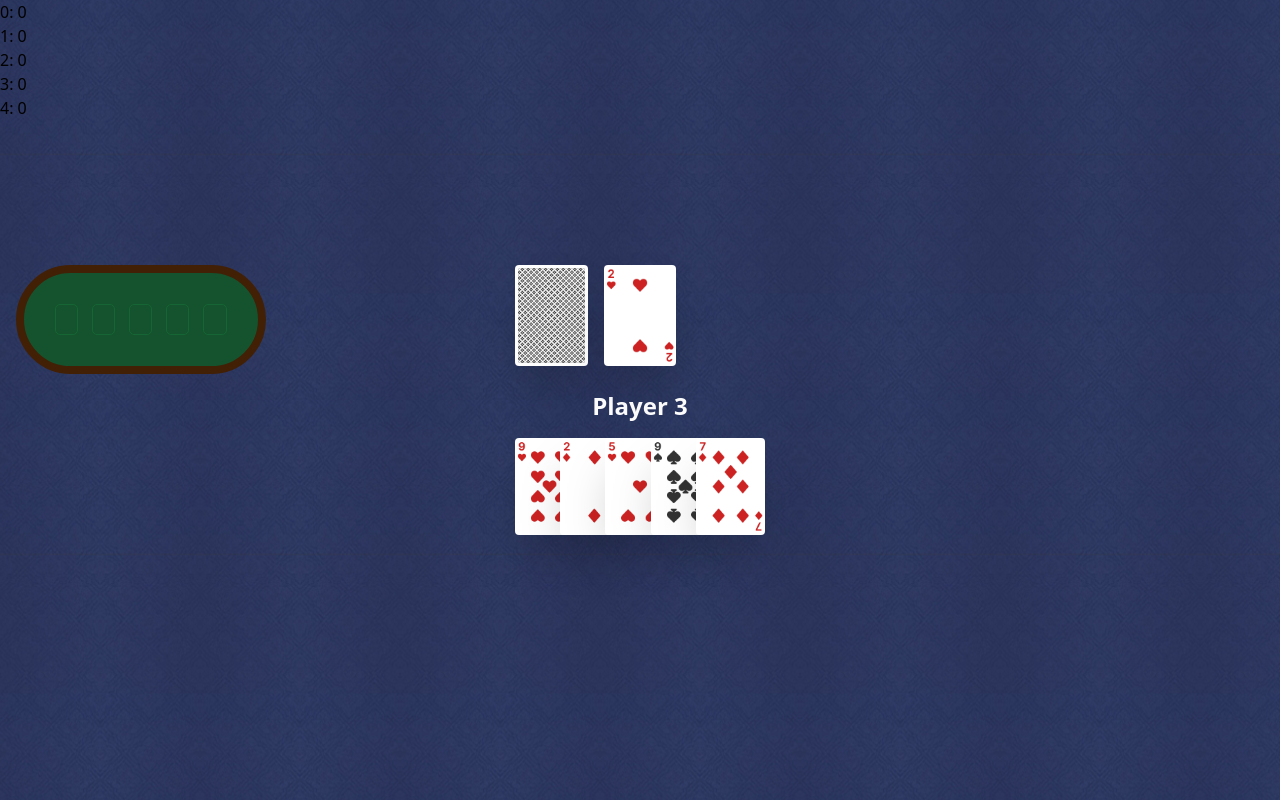
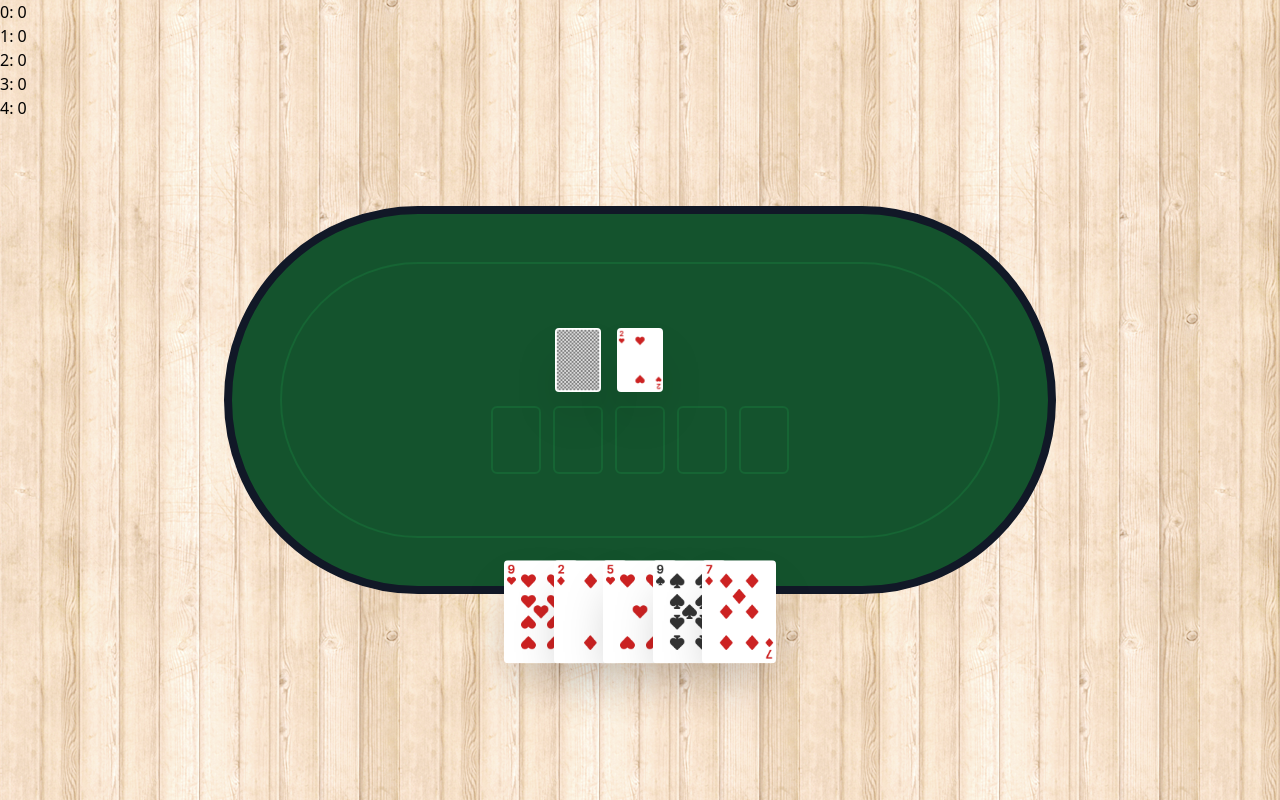
Before and after one commit to danielfeather/twety-five, a React (Create React App) app: page /games/13b56b64-14df-4efa-8edf-567d80291c27 in a window 1280 px wide. Built offline with nearby package versions, Linux system fonts and the light colour scheme; the HTML template or start-up script is replaced by a standard one.

Commit message:
Styled table

```diff
--- a/src/components/Deck.tsx
+++ b/src/components/Deck.tsx
@@ -27,7 +27,7 @@ function getTrumpCard(card: number, robbed: boolean) {
 
 const Deck: FC<DeckProps & HTMLProps<HTMLDivElement>> = ({ trump, card, deckRef, ...props }) => {
     return (
-        <div className={`grid grid-flow-row row-start-1 grid-cols-3 gap-4 col-start-3 ${props.className}`} {...props}>
+        <div className={`grid grid-flow-row grid-cols-3 gap-4 ${props.className}`} {...props}>
             <div ref={deckRef}>
                 <Card flipped={false} />
             </div>
--- a/src/components/Lift.tsx
+++ b/src/components/Lift.tsx
@@ -1,4 +1,4 @@
-import { FC, useEffect, useMemo, useState } from 'react'
+import { FC, ReactNode, useEffect, useMemo, useState } from 'react'
 import Deck from './Deck'
 import Table from './Table'
 import Player from './Player'
@@ -19,11 +19,12 @@ type LiftProps = {
     trump: number
     player: number
     players: number[][]
+    deck: ReactNode
     onPlay: ((type: ActionType, player: number, card: number) => void) | undefined
     onFinish: ((winner: number) => void) | undefined
 }
 
-const Lift: FC<LiftProps> = ({ players, player, trump, onPlay, onFinish }) => {
+const Lift: FC<LiftProps> = ({ players, player, trump, onPlay, onFinish, deck }) => {
 
     const [startingPlayer, setStartingPlayer] = useState<number>(player)
     const [table, setTable] = useState<number[]>([])
@@ -135,8 +136,7 @@ const Lift: FC<LiftProps> = ({ players, player, trump, onPlay, onFinish }) => {
 
     return (
         <>
-            <Table cards={table} players={players}></Table>
-            <div className="col-span-5 grid grid-flow-row grid-cols-5">
+            <Table cards={table} players={players} deck={deck}>
                 {
                     <Player name={`Player ${player + 1}`} key={player}>
                         { players[player].map((card, index) => (
@@ -146,7 +146,7 @@ const Lift: FC<LiftProps> = ({ players, player, trump, onPlay, onFinish }) => {
                         )) }
                     </Player>
                 }
-            </div>
+            </Table>
         </>
     )
 
--- a/src/components/Player.tsx
+++ b/src/components/Player.tsx
@@ -7,11 +7,8 @@ interface PlayerProps {
 
 const Player: FC<PropsWithChildren<PlayerProps>> = ({ name, children }) => {
     return (
-        <div className='col-start-3'>
-            <h2 className="text-2xl font-bold text-center text-white mb-4">{name}</h2>
-            <div className='flex'>
-                {children}
-            </div>
+        <div className='flex'>
+            {children}
         </div>
     )
 }
--- /dev/null
+++ b/src/components/Table.module.css
@@ -0,0 +1,18 @@
+.table {
+    box-sizing: border-box;
+    position: relative;
+    z-index: 10;
+}
+
+.table:before {
+    content: '';
+    position: absolute;
+    top: 0;
+    right: 0;
+    bottom: 0;
+    left: 0;
+    z-index: 5;
+    margin: -8px;
+    border-radius: inherit;
+    background: linear-gradient(to right, #434343 0%, black 100%);
+}
--- a/src/components/Table.tsx
+++ b/src/components/Table.tsx
@@ -1,20 +1,28 @@
 import React, {FC, HTMLProps, PropsWithChildren} from 'react'
 import Card from './Card'
+import table from './Table.module.css'
 
 interface TableProps {
     cards: number[]
     players: number[][]
+    deck: React.ReactNode
 }
 
-const Table: FC<PropsWithChildren<TableProps & HTMLProps<HTMLDivElement>>> = ({ cards, players, ...props }) => {
+const Table: FC<PropsWithChildren<TableProps & HTMLProps<HTMLDivElement>>> = ({ cards, players, deck, ...props }) => {
 
     return (
-        <div className="p-8 bg-green-900 border-yellow-950 border-8 rounded-full shadow-inner-lg">
-            <div className={`grid grid-flow-row grid-cols-5 gap-4 col-start-3 col-end-8`} >
+        <div className={`relative border-gray-900 p-12 bg-green-900 border-8 rounded-full w-8/12`}>
+            <div className='border border-green-800 border-2 p-16 rounded-full'>
+                <div className='mx-auto w-6/12 grid grid-cols-5 gap-4 mb-4'>
+                    <div className='col-start-2 col-span-3'>
+                        {deck}
+                    </div>
+                </div>
+                <div className={`mx-auto w-6/12 grid grid-flow-row grid-cols-5 gap-4`} >
                     {
                         players.map((playerCards, playerNumber) => {
                             return (
-                            <div className={`outline-1 outline-green-800 aspect-[5/7] rounded ${ cards[playerNumber] ? '' : 'outline' }`} key={playerNumber}>
+                                <div className={`outline-2 outline-green-800 aspect-[5/7] rounded ${ cards[playerNumber] ? '' : 'outline' }`} key={playerNumber}>
                                     { cards[playerNumber] ? <Card key={playerNumber} card={cards[playerNumber]} flipped={true} /> : '' }
                                 </div>
                             )
@@ -22,6 +30,12 @@ const Table: FC<PropsWithChildren<TableProps & HTMLProps<HTMLDivElement>>> = ({
                     }
                 </div>
             </div>
+            <div className='absolute w-full left-0 bottom-0 right-0  translate-y-3/4'>
+                <div className='mx-auto w-4/12'>
+                    {props.children}
+                </div>
+            </div>
+        </div>
     )
 }
 
--- a/src/routes/Game.tsx
+++ b/src/routes/Game.tsx
@@ -51,16 +51,17 @@ const Game: FC = () => {
     }, [players, trump])
 
     return (
-        <section className="p-4 h-full flex flex-wrap items-center" style={{backgroundImage: "url('/images/wallpapers/vintage-wallpaper.webp')"}}>
+        <section className="p-4 h-full flex flex-wrap justify-center items-center" style={{backgroundImage: "url('/images/wallpapers/wood.png')"}}>
             <ul className='absolute top-0 left-0'>
                 {
                     score.map((score, index) => <li key={index}>{index}: {score}</li>)
                 }
             </ul>
-            <div className="grid grid-cols-5 grid-flow-row w-full gap-y-4">
+
+            { trump ? <Lift key={`${lift}`} players={players} player={nextPlayer} trump={trump} onPlay={onPlayHandler} onFinish={onFinishHandler} deck={
                 <Deck card={discarded} trump={ trump ? { card: trump, robbed: false } : undefined}></Deck>
-                { trump ? <Lift key={`${lift}`} players={players} player={nextPlayer} trump={trump} onPlay={onPlayHandler} onFinish={onFinishHandler} /> : undefined }
-            </div>
+            } /> : undefined }
+
         </section>
     );
 }
```
Also changed, not shown: public/images/wallpapers/wood.png (added). Lines whose indentation alone changed are shown as unchanged.
